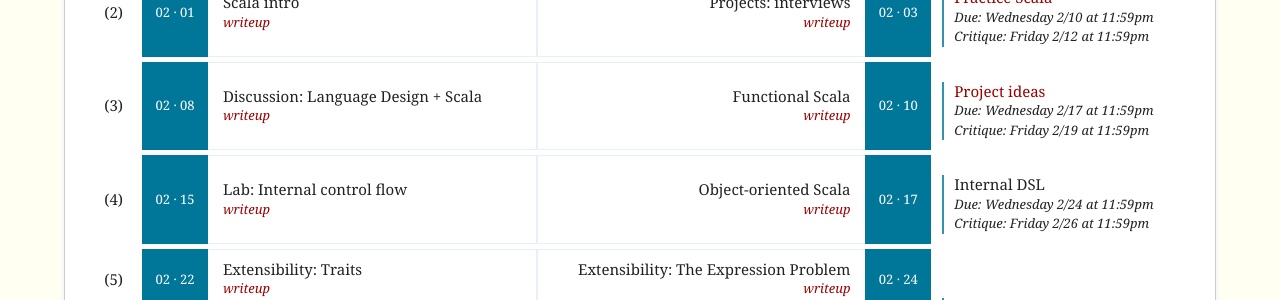
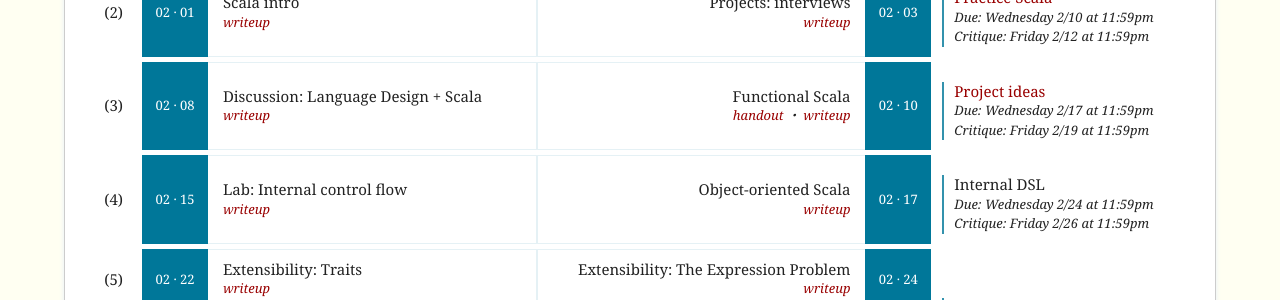
Before and after one commit to hmc-cs111-spring2016/hmc-cs111-spring2016.github.io, a Jekyll site: the page built from index.html, in a window 1280 px wide. Shown: the part 480-780 px from the top of the page. Built offline with Jekyll 4.4.1, drawn with Linux system fonts in a browser that asks for light colours.

Commit message:
Adding handout.

```diff
--- a/_includes/schedule.html
+++ b/_includes/schedule.html
@@ -119,6 +119,9 @@
             <td class="details day2">
                 <span class="">Functional Scala</span>
                 <ul class="">
+                    <li>
+                        <a href="slides/DSLs_Functional_Scala.pdf">handout</a>
+                    </li>
                     <li>
                         <a href="https://github.com/hmc-cs111-spring2016/hmc-cs111-spring2016.github.io/wiki/Functional-Scala">writeup</a>
                     </li>
```
Also changed, not shown: 1 other file.
